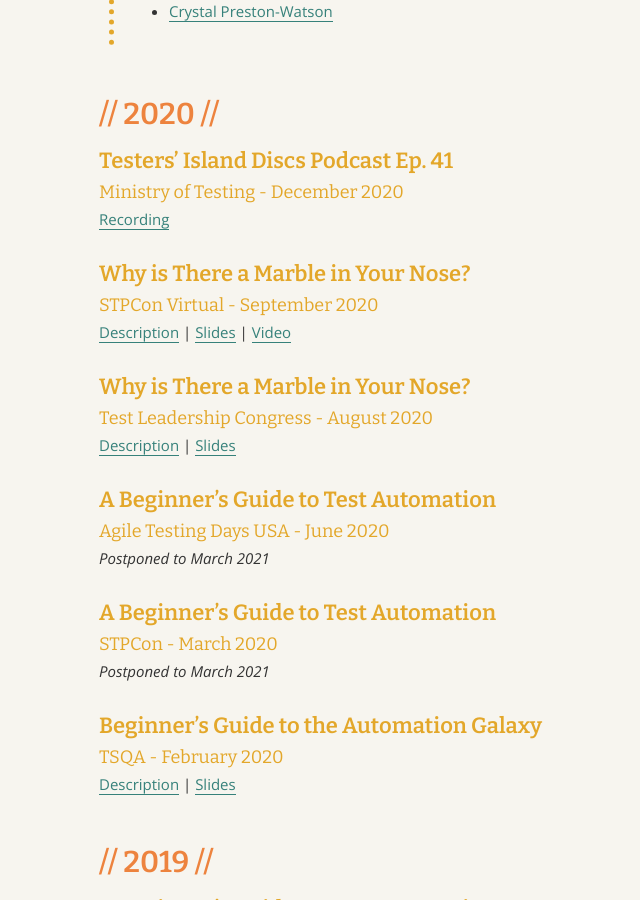
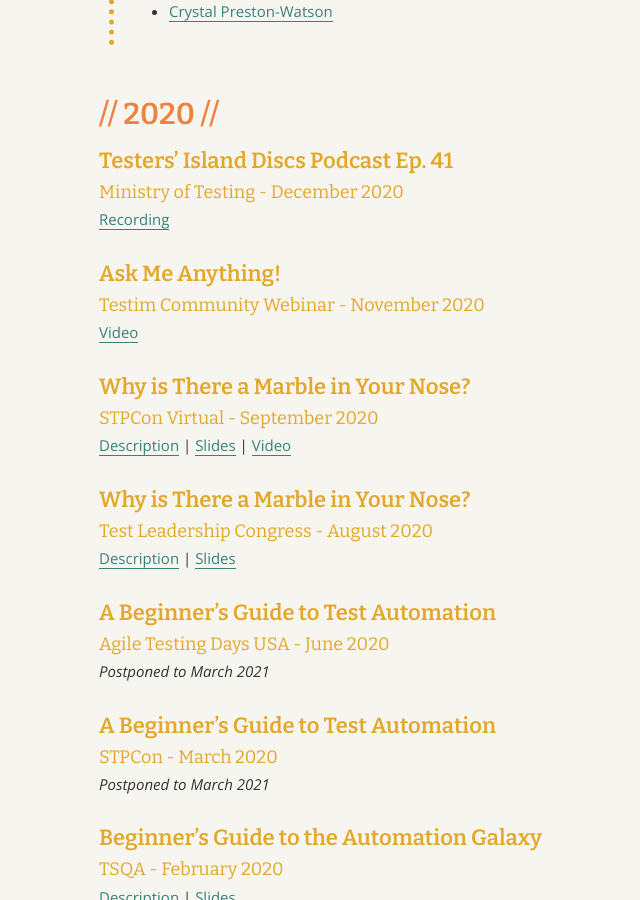
Before and after one commit to angelariggs/angelariggs.github.io, a Jekyll site: the page built from talks.md, in a window 1280 px wide and 900 px high, scrolled down 517 px. Shown: the whole window, without its empty margins (57-697 px from the left). Built offline with Jekyll 4.4.1, drawn with Linux system fonts in a browser that asks for light colours.

Commit message:
added the AMA

```diff
--- a/talks.md
+++ b/talks.md
@@ -21,6 +21,10 @@
 ## Testers' Island Discs Podcast Ep. 41
 ### Ministry of Testing - December 2020
 [Recording](https://www.ministryoftesting.com/dojo/lessons/testers-island-discs-ep41-angela-riggs)
+
+## Ask Me Anything!
+### Testim Community Webinar - November 2020
+[Video](https://www.testim.io/resources/ask-me-anything-angela-riggs-qa-manager/)
 
 ## Why is There a Marble in Your Nose?
 ### STPCon Virtual - September 2020
```
